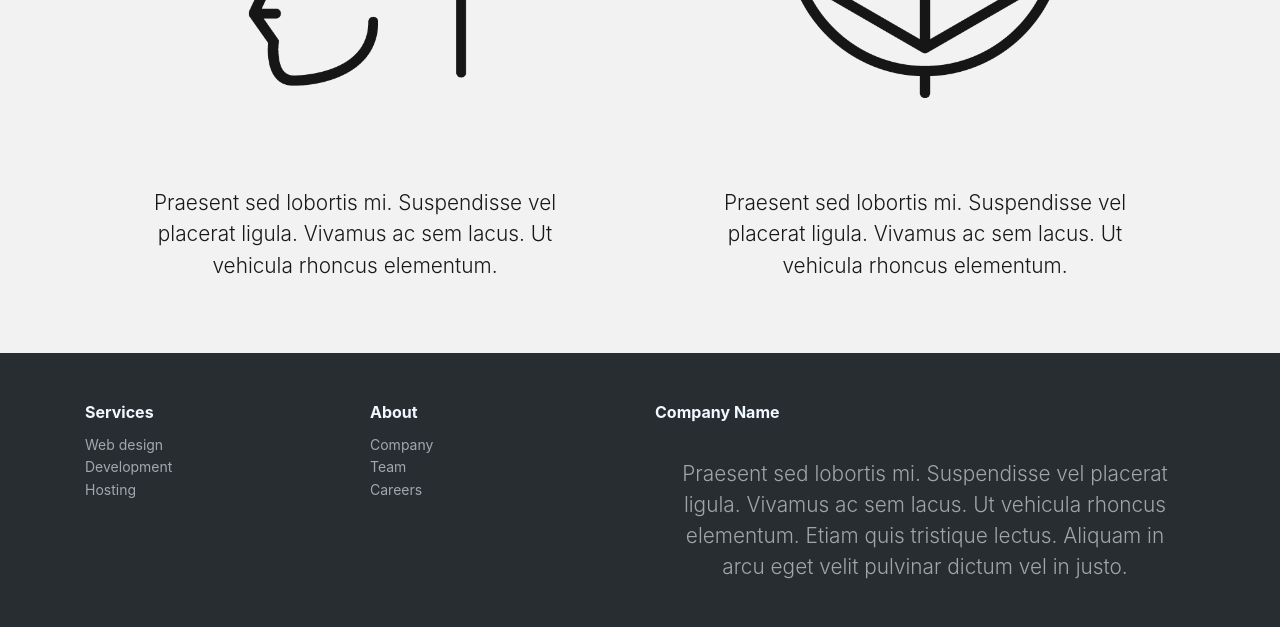
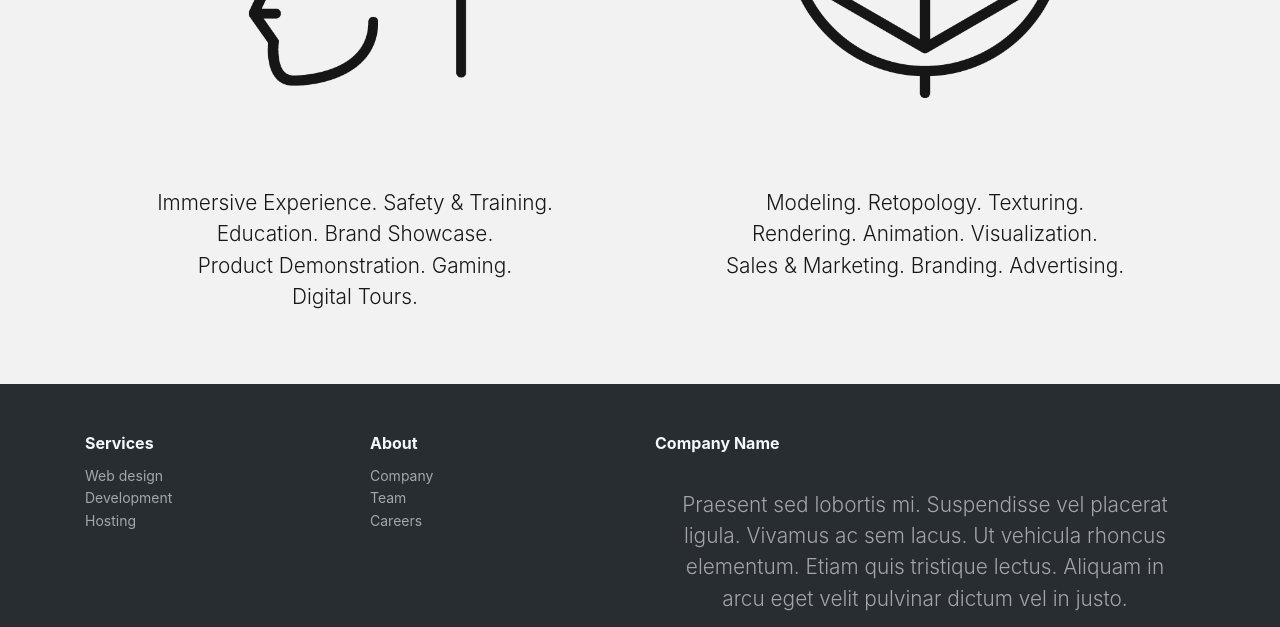
Before and after one commit to minus7media/minus7media.github.io, a plain HTML site: page index.html in a window 1280 px wide. Shown: the part 3400-4027 px from the top of the page. Drawn offline with nearby package versions, Linux system fonts and the light colour scheme; files whose address does not match are found by name.

Commit message:
Updated Services.

```diff
--- a/index.html
+++ b/index.html
@@ -107,13 +107,13 @@
                 <div class="col-12 col-lg-6 col-xl-6" id="vr">
                     <div class="p-5">
                         <h2 class="display-4">VR Development</h2><img class="img-fluid services-image" src="assets/img/services-vr.png">
-                        <p><br>Praesent sed lobortis mi. Suspendisse vel placerat ligula. Vivamus ac sem lacus. Ut vehicula rhoncus elementum.<br></p>
+                        <p><br>Immersive&nbsp;Experience. Safety&nbsp;&amp;&nbsp;Training. Education. Brand&nbsp;Showcase. Product&nbsp;Demonstration. Gaming. Digital&nbsp;Tours.<br></p>
                     </div>
                 </div>
                 <div class="col-12 col-lg-6 col-xl-6" id="modeling">
                     <div class="p-5">
                         <h2 class="display-4">3D Modeling</h2><img class="img-fluid services-image" src="assets/img/services-modeling.png">
-                        <p><br>Praesent sed lobortis mi. Suspendisse vel placerat ligula. Vivamus ac sem lacus. Ut vehicula rhoncus elementum.<br></p>
+                        <p><br>Modeling. Retopology. Texturing. Rendering. Animation. Visualization. Sales&nbsp;&amp;&nbsp;Marketing. Branding. Advertising.<br></p>
                     </div>
                 </div>
             </div>
```
